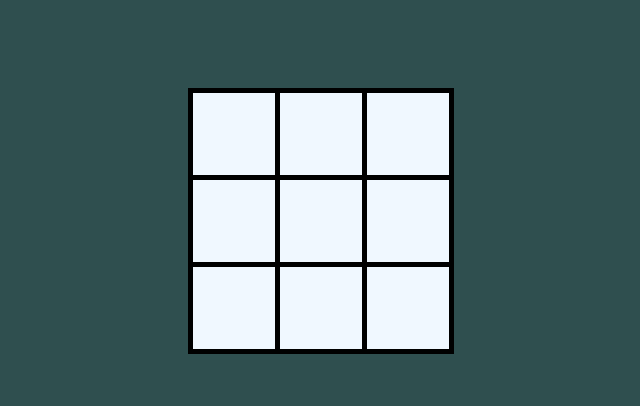
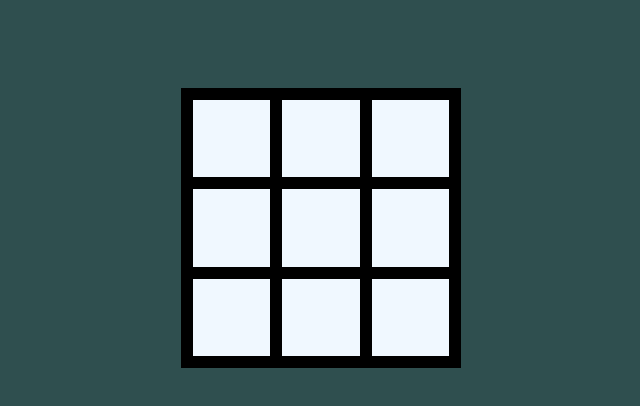
Before and after one commit to Gamahiro/tictactoe, a plain HTML site: page index.html in a window 1280 px wide. Shown: the whole page, without its empty margins (319-959 px from the left). Drawn offline with Linux system fonts and the light colour scheme.

Commit message:
font scaled + unclickable playbox

```diff
--- a/script.js
+++ b/script.js
@@ -29,6 +29,11 @@ const playerTurn = (() => {
     }
 
 })();
+
+// @todo create function to detect win
+// @todo create player win popup
+// @todo create restart game button
+
 
 const gameModule = (() => {
 'use strict';
--- a/style.css
+++ b/style.css
@@ -14,8 +14,8 @@ body {
     justify-content: center;
     grid-template-rows: repeat(3, 1fr);
     grid-template-columns: repeat(3, 1fr);
-    gap: 5px;
-    border: 5px black solid;
+    gap: 12px;
+    border: 12px black solid;
 
 }
 
@@ -24,4 +24,7 @@ body {
     justify-content: center;
     align-items: center;
     background-color: aliceblue;
+    font-size: 100px;
+    font-weight: 400;
+    user-select: none;
 }
```
